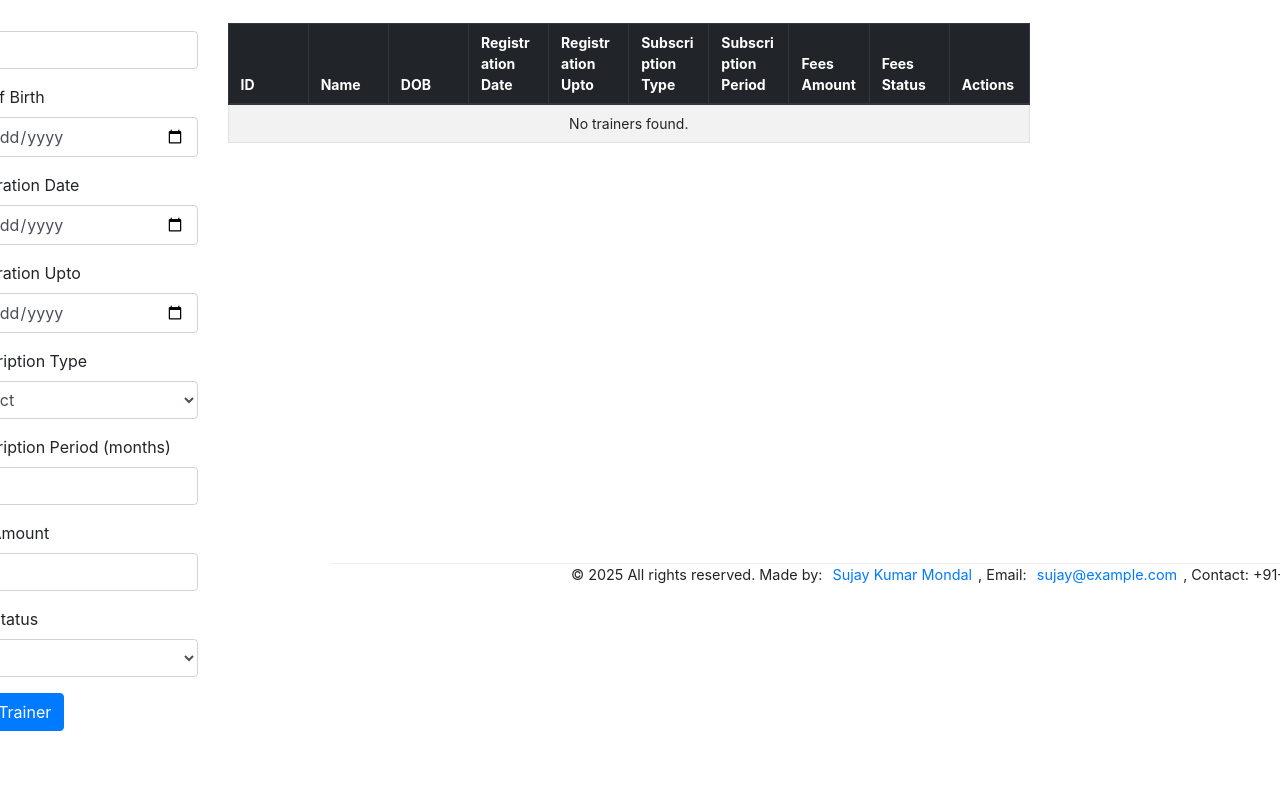
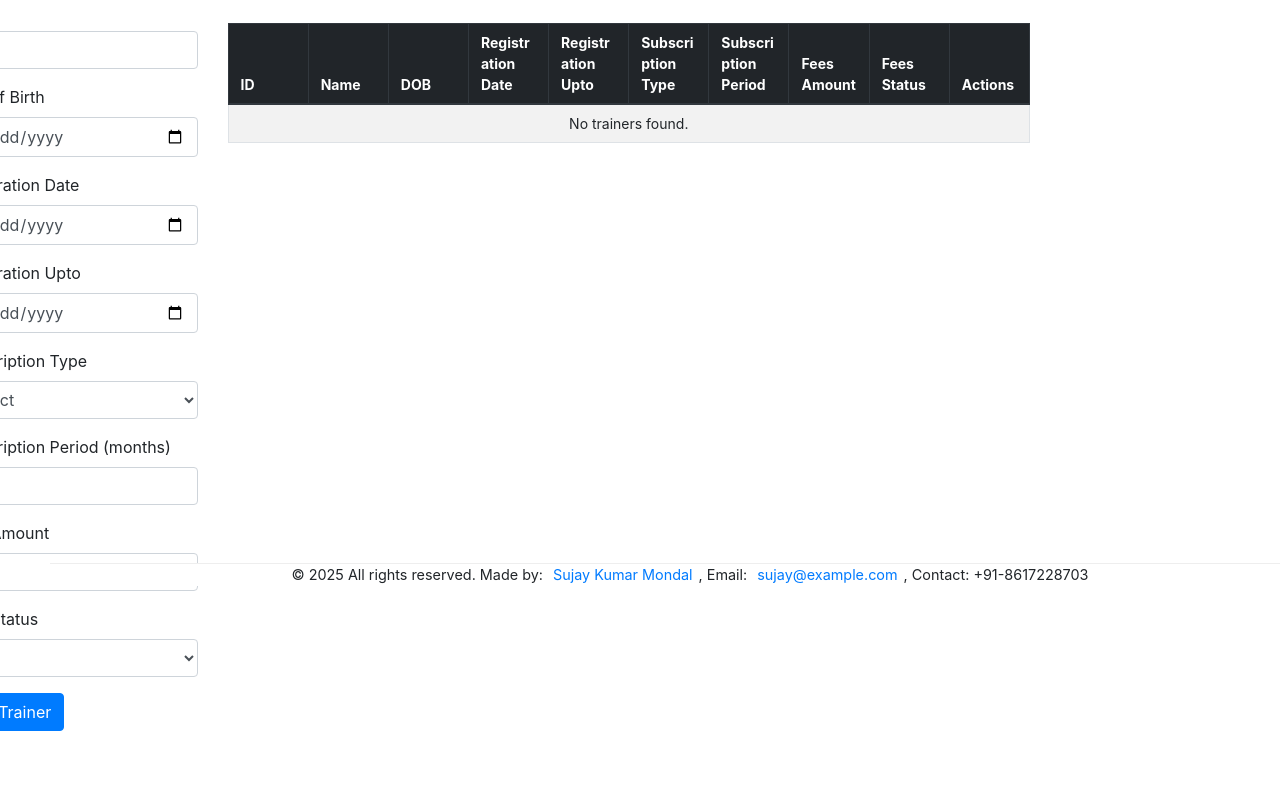
Before and after one commit to SujayKumarMondal/NoExcusesFitness, a Django app: page /trainer/ in a window 1280 px wide. Shown: the part 198-983 px from the top of the page. Run offline with Django 3.2, Linux system fonts and the light colour scheme; data that the repository does not hold is empty; some libraries are stand-ins or nearby versions.

Commit message:
Updated README file, trainer & footer html

```diff
--- a/templates/footer.html
+++ b/templates/footer.html
@@ -3,6 +3,6 @@
       © {% now "Y" %} All rights reserved. Made by:
       <a href="https://www.linkedin.com/in/sujaykumarmondal" target="_blank">Sujay Kumar Mondal</a>,
       Email: <a href="mailto:sujay@example.com">sujay@example.com</a>,
-      Contact: +91-9876543210
+      Contact: +91-8617228703
     </p>
   </footer>
--- a/trainer/templates/trainer.html
+++ b/trainer/templates/trainer.html
@@ -45,7 +45,7 @@
         margin-top: 20px;
         text-align: center;
         white-space: nowrap; /* prevent wrapping */
-        margin-left: 330px;
+        margin-left: 50px;
     }
     footer.text-center p {
         margin: 0;
```
Also changed, not shown: README.md, images/attendance.png, images/change_password.png, images/change_wallpaper.png, images/dashboard.png, images/edit_attendance.png (added), images/edit_trainer.png, images/login_page.png, images/new_admission.png, images/notifications.png, images/reports.png, images/trainer.png, images/view_all_members.png.
